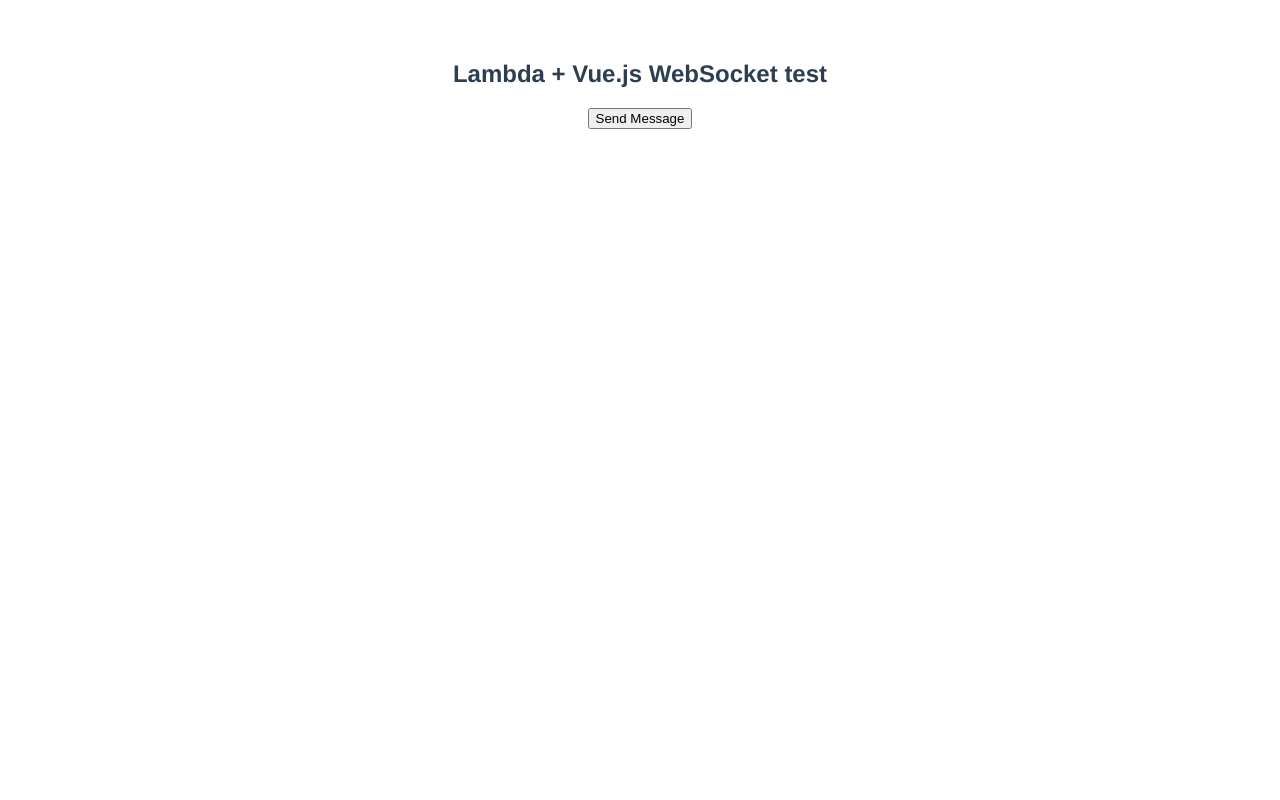
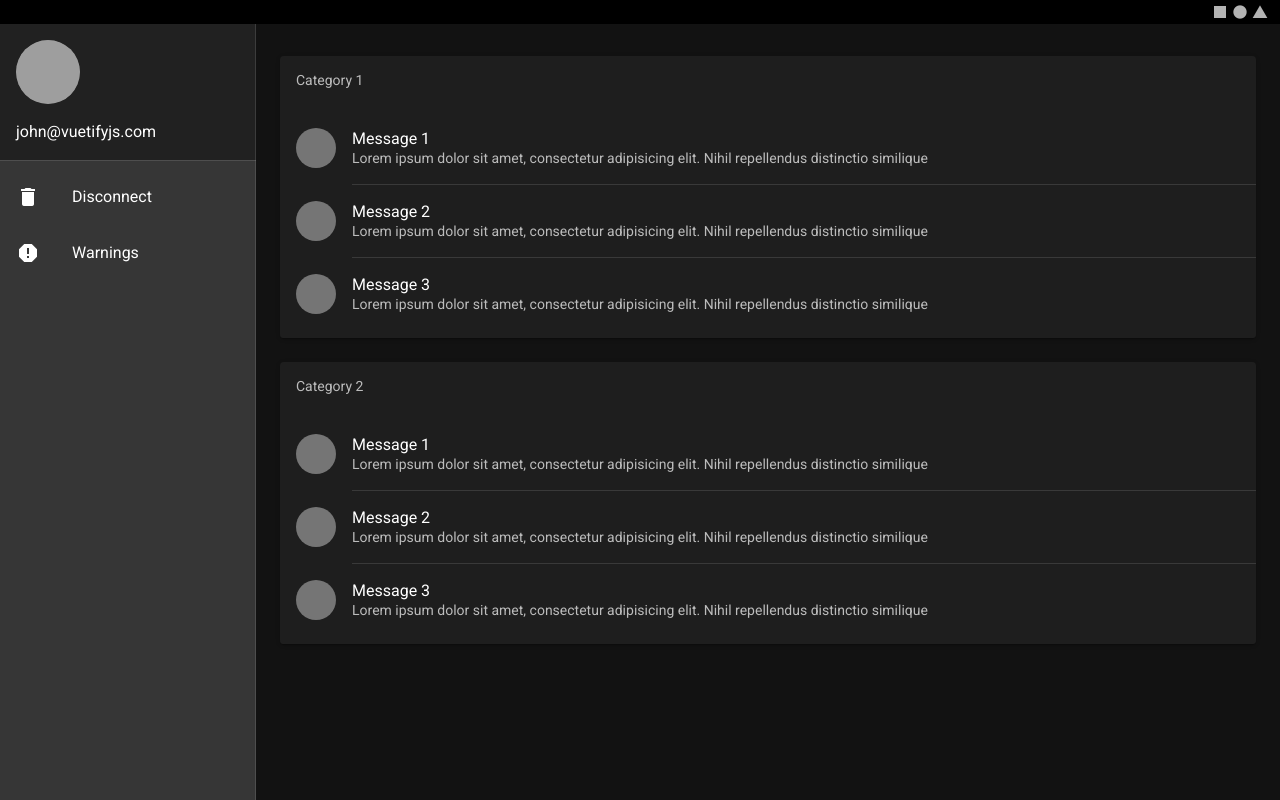
Before and after one commit to jairosierra6/websocket-test, a Vue app: page / in a window 1280 px wide. Built offline with nearby package versions, Linux system fonts and the light colour scheme; no server answers; grey boxes are pictures that could not be loaded.

Commit message:
added vuetify and avatar generator

```diff
--- a/public/index.html
+++ b/public/index.html
@@ -1,11 +1,13 @@
 <!DOCTYPE html>
-<html lang="">
+<html lang="en">
   <head>
     <meta charset="utf-8">
     <meta http-equiv="X-UA-Compatible" content="IE=edge">
     <meta name="viewport" content="width=device-width,initial-scale=1.0">
     <link rel="icon" href="<%= BASE_URL %>favicon.ico">
     <title><%= htmlWebpackPlugin.options.title %></title>
+    <link rel="stylesheet" href="https://fonts.googleapis.com/css?family=Roboto:100,300,400,500,700,900">
+    <link rel="stylesheet" href="https://cdn.jsdelivr.net/npm/@mdi/font@latest/css/materialdesignicons.min.css">
   </head>
   <body>
     <noscript>
--- a/src/App.vue
+++ b/src/App.vue
@@ -1,55 +1,113 @@
 <template>
-  <div id="app">
-    <h2>Lambda + Vue.js WebSocket test</h2>
-    <button v-on:click="sendMessage('hello')">Send Message</button>
-  </div>
+  <v-app id="inspire">
+    <v-system-bar app>
+      <v-spacer></v-spacer>
+
+      <v-icon>mdi-square</v-icon>
+
+      <v-icon>mdi-circle</v-icon>
+
+      <v-icon>mdi-triangle</v-icon>
+    </v-system-bar>
+
+    <v-navigation-drawer
+      v-model="drawer"
+      app
+    >
+      <v-sheet
+        color="grey darken-4"
+        class="pa-4"
+      >
+        <v-avatar
+          class="mb-4"
+          color="grey darken-1"
+          size="64"
+        >
+
+          <img v-if="userLoaded" src='https://i.pravatar.cc/300'/>
+
+        </v-avatar>
+
+        <div v-if="userLoaded">john@vuetifyjs.com</div>
+        <div v-else>User name</div>
+      </v-sheet>
+
+      <v-divider></v-divider>
+
+      <v-list>
+        <v-list-item
+          v-for="[icon, text] in links"
+          :key="icon"
+          link
+        >
+          <v-list-item-icon>
+            <v-icon>{{ icon }}</v-icon>
+          </v-list-item-icon>
+
+          <v-list-item-content>
+            <v-list-item-title>{{ text }}</v-list-item-title>
+          </v-list-item-content>
+        </v-list-item>
+      </v-list>
+    </v-navigation-drawer>
+
+    <v-main>
+      <v-container
+        class="py-8 px-6"
+        fluid
+      >
+        <v-row>
+          <v-col
+            v-for="card in cards"
+            :key="card"
+            cols="12"
+          >
+            <v-card>
+              <v-subheader>{{ card }}</v-subheader>
+
+              <v-list two-line>
+                <template v-for="n in 3">
+                  <v-list-item
+
+                    :key="n"
+                  >
+                    <v-list-item-avatar color="grey darken-1">
+                    </v-list-item-avatar>
+
+                    <v-list-item-content>
+                      <v-list-item-title>Message {{ n }}</v-list-item-title>
+
+                      <v-list-item-subtitle>
+                        Lorem ipsum dolor sit amet, consectetur adipisicing elit. Nihil repellendus distinctio similique
+                      </v-list-item-subtitle>
+                    </v-list-item-content>
+                  </v-list-item>
+
+                  <v-divider
+                    v-if="n !== 3"
+                    :key="`divider-${n}`"
+                    inset
+                  ></v-divider>
+                </template>
+              </v-list>
+            </v-card>
+          </v-col>
+        </v-row>
+      </v-container>
+    </v-main>
+  </v-app>
 </template>
 
 <script>
-export default {
-  name: 'App',
-  data: function() {
-    return {
-      connection: null,
-      socketUrl: 'wss://tnpbcownl8.execute-api.us-east-2.amazonaws.com/dev'
-    }
-
-  },
-  methods: {
-    sendMessage: function(message) {
-      console.log(this.connection);
-      this.connection.send(message);
-    }
-  },
-  created: function() {
-    console.log("Starting connection to WebSocket Server")
-    this.connection = new WebSocket(this.socketUrl);
-
-    this.connection.onmessage = function(event) {
-      console.log(event);
-    }
-    this.connection.onopen = function(event) {
-      console.log(event)
-      console.log("Successfully connected to the echo websocket server...")
-    }
-    this.connection.onclose = function(event) {
-      console.log('closed connection: ', event);
-    }
-    this.connection.onerror = function(event) {
-      console.log('error: ', event);
-    }
-
+  export default {
+    data: () => ({
+      userLoaded: true,
+      cards: ['Category 1', 'Category 2'],
+      drawer: null,
+      links: [
+        ['mdi-delete', 'Disconnect'],
+        ['mdi-alert-octagon', 'Warnings'],
+      ],
+    }),
   }
-}
 </script>
-
-<style>
-#app {
-  font-family: Avenir, Helvetica, Arial, sans-serif;
-  -webkit-font-smoothing: antialiased;
-  -moz-osx-font-smoothing: grayscale;
-  text-align: center;
-  color: #2c3e50;
-  margin-top: 60px;
-}
-</style>
--- a/src/main.js
+++ b/src/main.js
@@ -1,8 +1,10 @@
 import Vue from 'vue'
 import App from './App.vue'
+import vuetify from './plugins/vuetify'
 
 Vue.config.productionTip = false
 
 new Vue({
-  render: h => h(App),
+  vuetify,
+  render: h => h(App)
 }).$mount('#app')
--- /dev/null
+++ b/src/plugins/vuetify.js
@@ -0,0 +1,8 @@
+import Vue from 'vue';
+import Vuetify from 'vuetify/lib/framework';
+
+Vue.use(Vuetify);
+
+export default new Vuetify({
+    theme: { dark: true },
+  })
--- /dev/null
+++ b/vue.config.js
@@ -0,0 +1,5 @@
+module.exports = {
+  transpileDependencies: [
+    'vuetify'
+  ]
+}
```
Also changed, not shown: package.json (+8 -2 lines), src/components/HelloWorld.vue (+145 -52 lines), src/assets/logo.svg (added), 1 other file (tests, documents, lock files or other folders).
